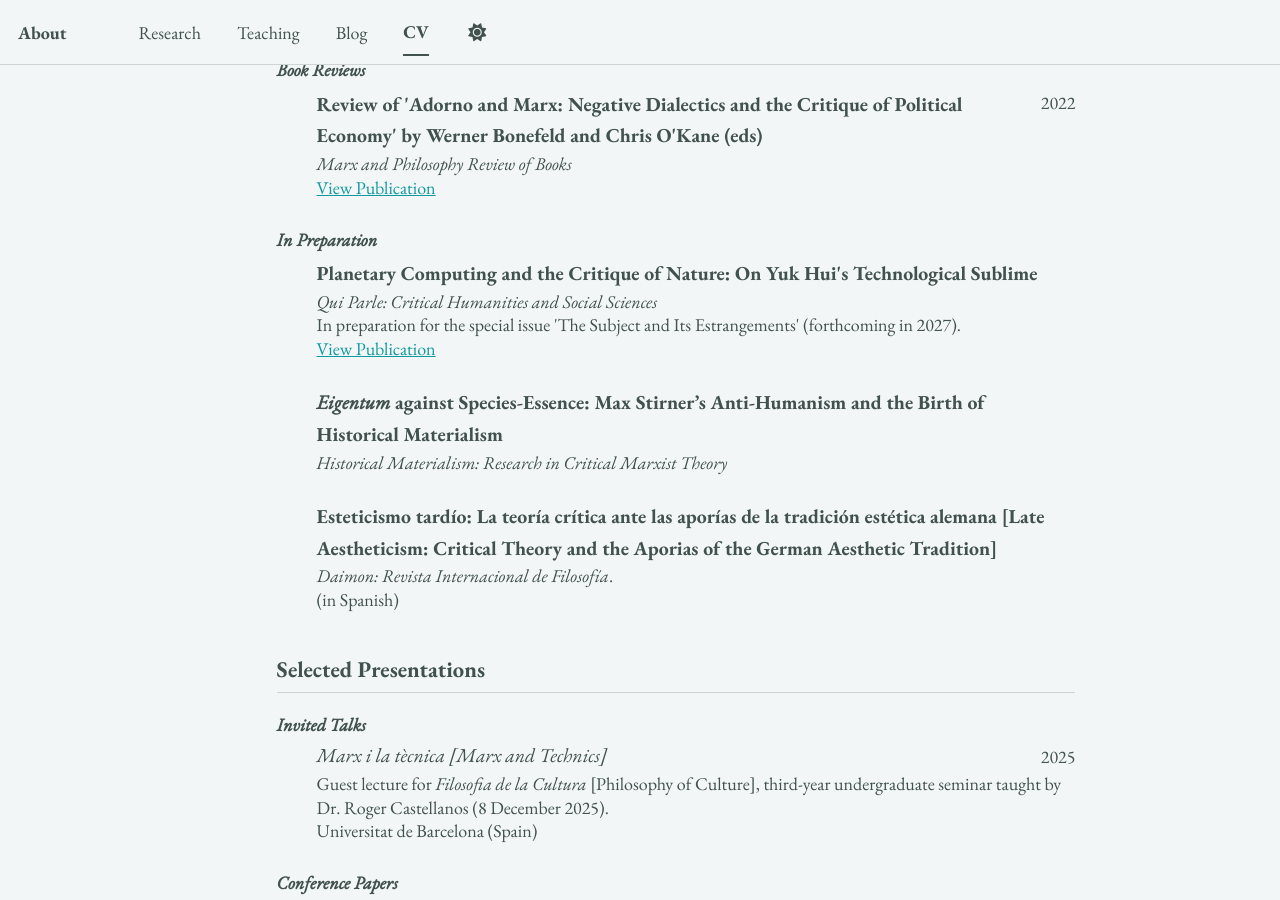
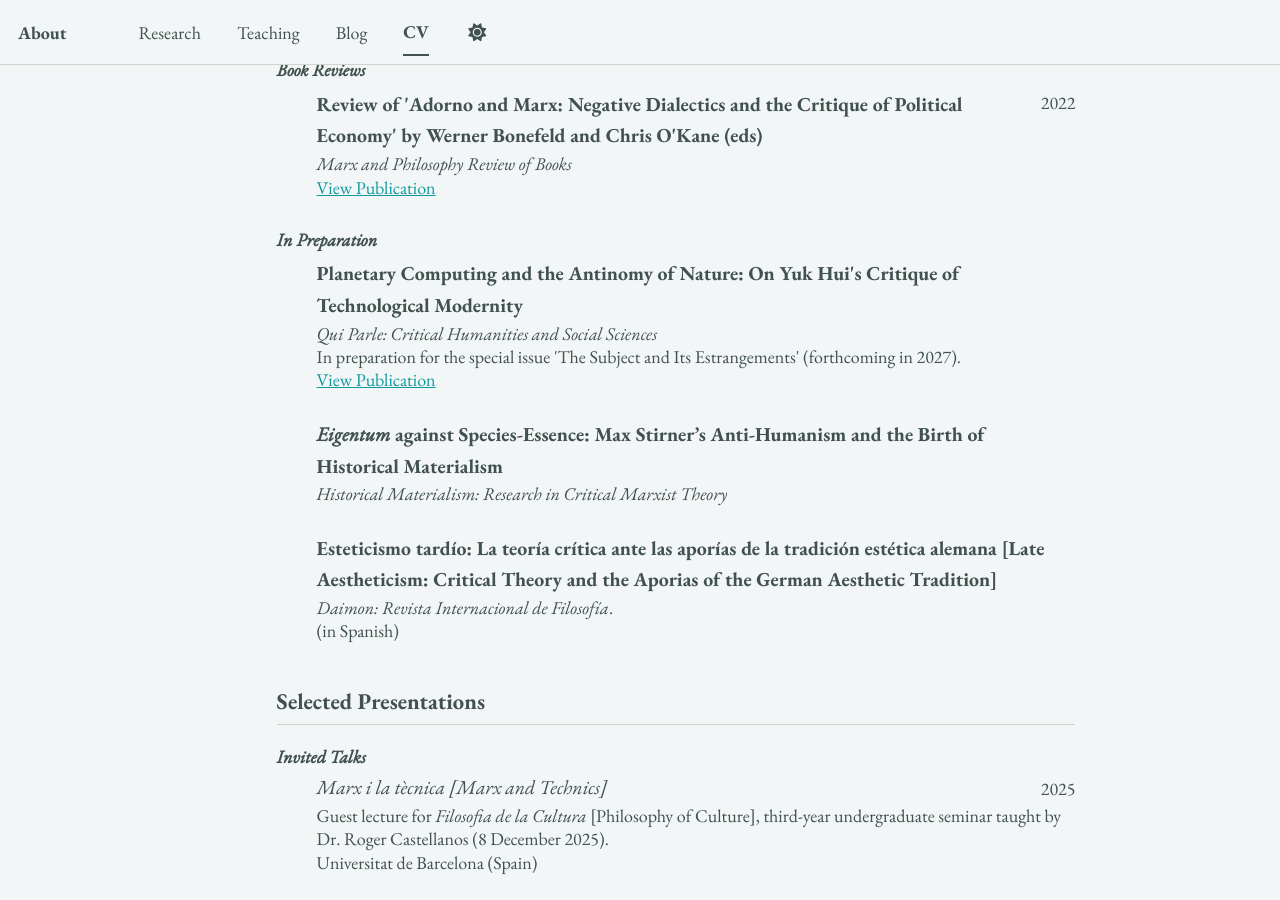
Before and after one commit to epujol90/epujol90.github.io, a Jekyll site: the page built from _pages/cv-json.md, in a window 1280 px wide and 900 px high, scrolled down 3137 px. Built offline with Jekyll 4.4.1, drawn with Linux system fonts in a browser that asks for light colours; a script bundle is joined from its source files by our own code; library files that are not in the unit come from our copies.

Commit message:
Update cv.json

```diff
--- a/_data/cv.json
+++ b/_data/cv.json
@@ -197,7 +197,7 @@
       "category": "Academic Articles"
     },
     {
-      "name": "Planetary Computing and the Critique of Nature: On Yuk Hui's Technological Sublime",
+      "name": "Planetary Computing and the Antinomy of Nature: On Yuk Hui's Critique of Technological Modernity",
       "publisher": "<em>Qui Parle: Critical Humanities and Social Sciences</em>",
       "releaseDate": "",
       "website": "https://quiparle.org/CfP-The-Subject-and-its-Estrangements",
```
